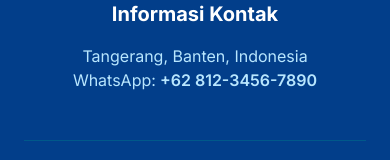
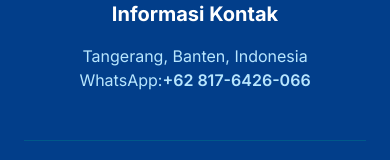
Before and after one commit to zunarvy19/vanpump, a Next.js app: page / in a window 390 px wide. Shown: the part 5970-6130 px from the top of the page. Built offline with nearby package versions, Linux system fonts and the light colour scheme.

Commit message:
feat: phone number

```diff
--- a/components/Footer.tsx
+++ b/components/Footer.tsx
@@ -27,7 +27,7 @@ export default function Footer() {
           <p className="text-sky-200">Tangerang, Banten, Indonesia</p>
           <p className="text-sky-200">
             WhatsApp:
-            <a href="https://wa.me/628176426066" className="hover:text-sky-300 transition-colors font-semibold"> +62 812-3456-7890</a>
+            <a href="https://wa.me/628176426066" className="hover:text-sky-300 transition-colors font-semibold">+62 817-6426-066</a>
           </p>
         </div>
       </div>
```
